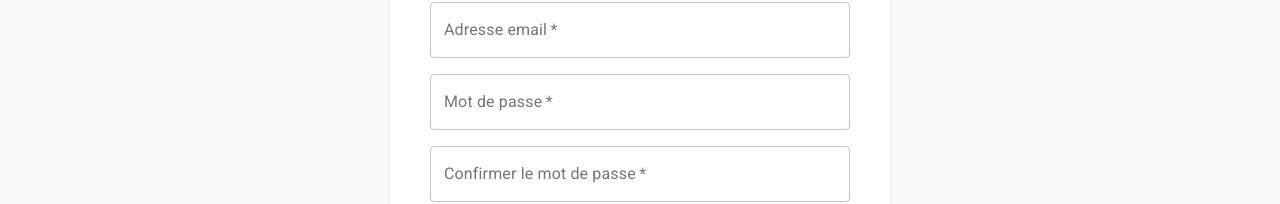
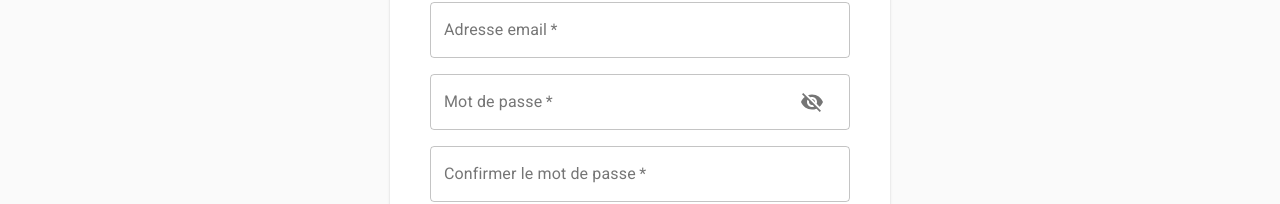
Before and after one commit to Claudie-code/movie, a React (Create React App) app: page /signup in a window 1280 px wide. Shown: the part 328-532 px from the top of the page. Built offline with nearby package versions, Linux system fonts and the light colour scheme; no server answers; the database is empty.

Commit message:
icon eye password

```diff
--- a/src/components/Header.js
+++ b/src/components/Header.js
@@ -281,7 +281,7 @@ export default function PrimarySearchAppBar({ popularMovies, darkState, setDarkS
           { currentUser ?
             <>
               <Typography className={classes.title} variant="subtitle1" component="h3">
-                Hi, {currentUser.displayName.split(' ')[0]}
+                Hi, {currentUser?.displayName.split(' ')[0]}
               </Typography>
               <IconButton
                 edge="end"
--- a/src/containers/Signup/Signup.js
+++ b/src/containers/Signup/Signup.js
@@ -1,5 +1,7 @@
 import React, { useState, useMemo } from 'react';
-import { Paper, Grid, TextField, Button, Link } from '@material-ui/core';
+import { Paper, Grid, TextField, Button, Link, InputAdornment, IconButton } from '@material-ui/core';
+import Visibility from "@material-ui/icons/Visibility";
+import VisibilityOff from "@material-ui/icons/VisibilityOff";
 import { makeStyles } from '@material-ui/core/styles';
 import { useAuth } from '../../contexts/AuthContext';
 import Title from "../../components/Title";
@@ -40,8 +42,11 @@ function Signup() {
     const [errorPassword, setErrorPassword] = useState(false);
     const [errorPasswordConfirmation, setErrorPasswordConfirmation] = useState(false);
     const [errorEmailConfirmation, setErrorEmailConfirmation] = useState(false);
+    const [showPassword, setShowPassword] = useState(false);
     const history = useHistory();
 
+    const handleClickShowPassword = () => setShowPassword(!showPassword);
+    const handleMouseDownPassword = () => setShowPassword(!showPassword);
     const handleOnChange = (event, value) => {
         const val = value?.toLowerCase() ?? event.target.value;
         setFormValues(prevState => (
@@ -124,7 +129,7 @@ function Signup() {
             await updateDisplayName(`${formValues.prenom} ${formValues.nom}`);
             await createUserCollection();
             getFavorites();
-            history.push('/');
+            history.push('/login');
         } catch(error) {
             if(error.code === "auth/email-already-in-use") {
                 setError("L'adresse email est déjà utilisée");
@@ -194,12 +199,25 @@ function Signup() {
                             fullWidth
                             name="password"
                             label="Mot de passe"
-                            type="password"
+                            type={showPassword ? "text" : "password"}
                             id="password"
                             autoComplete="current-password"
                             value={formValues.password}
                             onChange={passwordValidation}
                             helperText={textValidation}
+                            InputProps={{ // <-- This is where the toggle button is added.
+                                endAdornment: (
+                                  <InputAdornment position="end">
+                                    <IconButton
+                                      aria-label="toggle password visibility"
+                                      onClick={handleClickShowPassword}
+                                      onMouseDown={handleMouseDownPassword}
+                                    >
+                                      {showPassword ? <Visibility /> : <VisibilityOff />}
+                                    </IconButton>
+                                  </InputAdornment>
+                                )
+                            }}
                         />
                     </Grid>
                     <Grid item xs={12}>
--- a/src/contexts/AuthContext.js
+++ b/src/contexts/AuthContext.js
@@ -76,7 +76,7 @@ export function AuthProvider({children}) {
         const unsubscribe = auth.onAuthStateChanged(user => {
             setCurrentUser(user)
             setLoading(false)
-                userCollection.doc(auth.currentUser?.uid).onSnapshot(querySnapshot => setFavorites(querySnapshot.data()?.favorites));
+            userCollection.doc(auth.currentUser?.uid).onSnapshot(querySnapshot => setFavorites(querySnapshot.data()?.favorites));
         });
 
         return unsubscribe;
```
